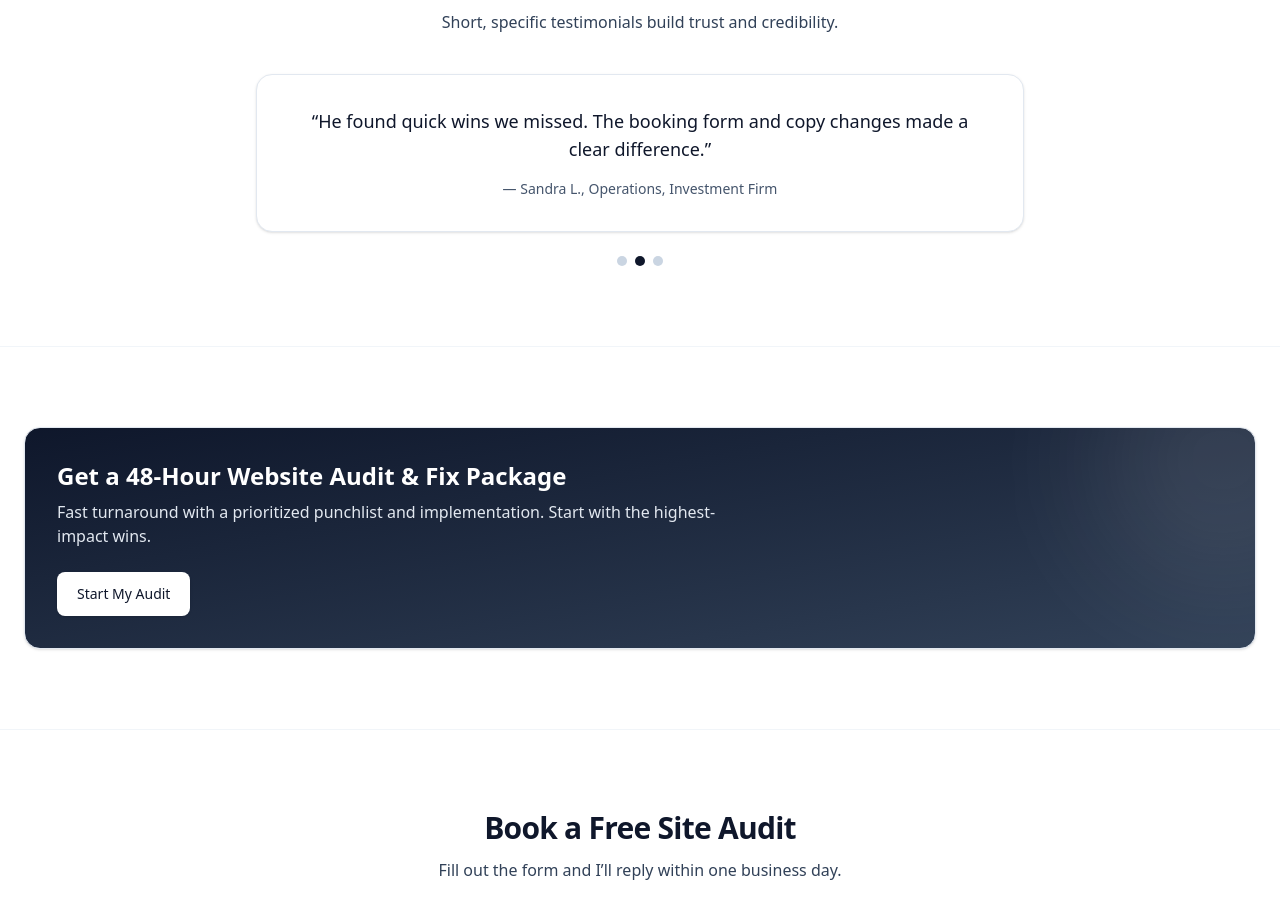
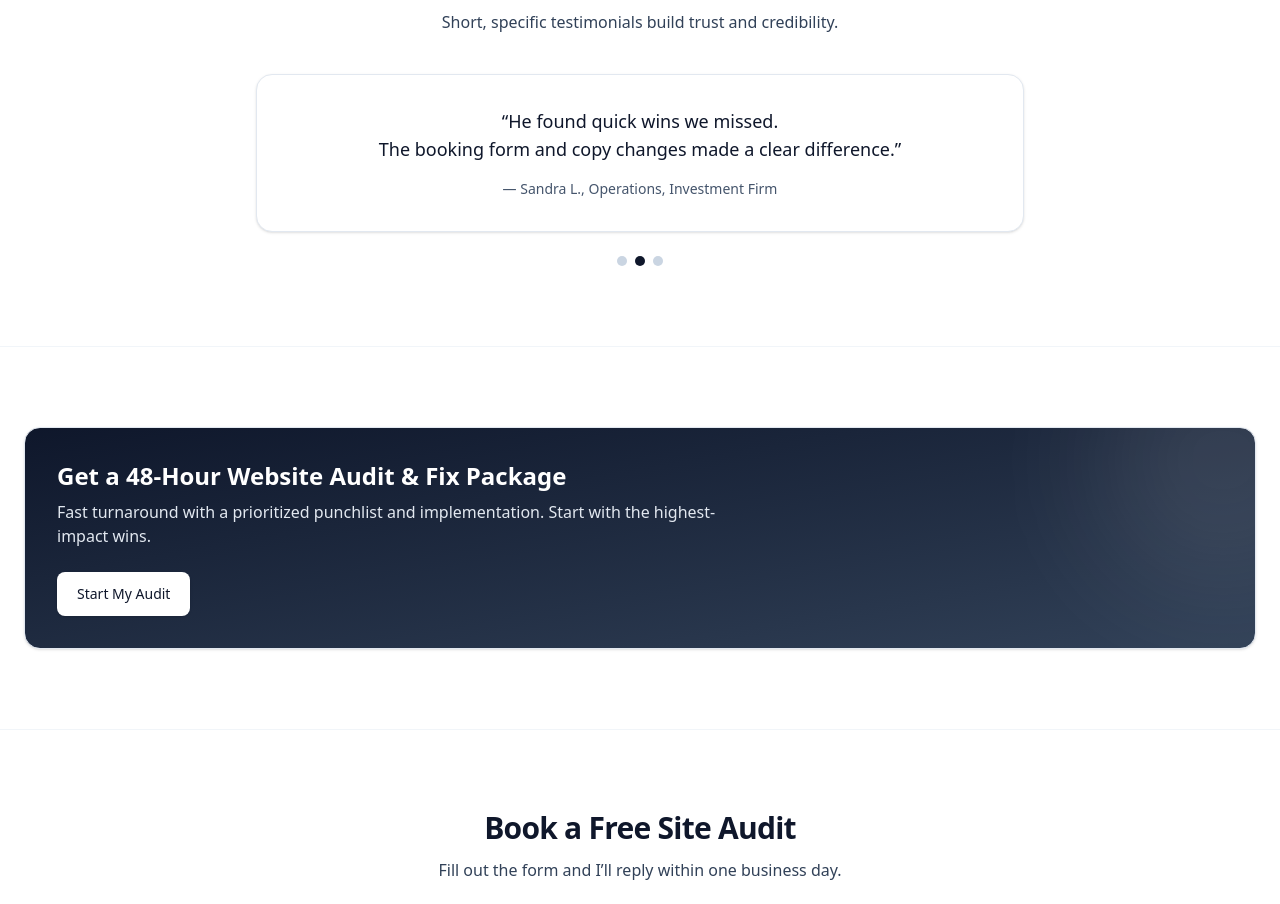
Before and after one commit to m4cbeth/warpofolio, a Next.js app: page / in a window 1280 px wide. Shown: the part 1894-2798 px from the top of the page. Built offline with nearby package versions, Linux system fonts and the light colour scheme.

Commit message:
changed testemonials to be two lines to maintain size upon animation

```diff
--- a/src/components/Testimonials.tsx
+++ b/src/components/Testimonials.tsx
@@ -37,7 +37,8 @@ export function Testimonials({ items }: { items: Testimonial[] }) {
             transition={{ duration: 0.45 }}
             className="rounded-2xl border border-slate-200 bg-white p-8 text-center shadow-sm dark:border-slate-800 dark:bg-slate-900"
           >
-            <p className="text-pretty text-lg text-slate-900 dark:text-white">“{current.quote}”</p>
+            <p className="text-pretty text-lg text-slate-900 dark:text-white">“{current.quote[0]}</p>
+            <p className="text-pretty text-lg text-slate-900 dark:text-white">{current.quote[1]}”</p>
             <footer className="mt-4 text-sm text-slate-600 dark:text-slate-300">— {current.name}{current.role ? `, ${current.role}` : ""}</footer>
           </motion.blockquote>
 
--- a/src/data/content-data.tsx
+++ b/src/data/content-data.tsx
@@ -1,7 +1,7 @@
 import { ReactNode } from "react";
 
 export type Testimonial = {
-  quote: string;
+  quote: string[];
   name: string;
   role?: string;
 };
@@ -73,19 +73,19 @@ export const caseStudies: CaseStudy[] = [
 export const testimonials: Testimonial[] = [
   {
     quote:
-      "Working with JW was seamless. Our site looks modern and we’re seeing more booked calls already.",
+      ["Working with JW was seamless.", "Our site looks modern and we’re seeing more booked calls already."],
     name: "Alex P.",
     role: "Principal, Wealth Advisory",
   },
   {
     quote:
-      "He found quick wins we missed. The booking form and copy changes made a clear difference.",
+      ["He found quick wins we missed.", "The booking form and copy changes made a clear difference."],
     name: "Sandra L.",
     role: "Operations, Investment Firm",
   },
   {
     quote:
-      "Practical SEO, not fluff. Local visibility improved within weeks — highly recommend.",
+      ["Practical SEO, not fluff.", "Local visibility improved within weeks — highly recommend."],
     name: "Mohammed R.",
     role: "Founder, Boutique Finance",
   },
--- a/src/data/content.tsx
+++ b/src/data/content.tsx
@@ -1,7 +1,7 @@
 import { ReactNode } from "react";
 
 export type Testimonial = {
-  quote: string;
+  quote: string[];
   name: string;
   role?: string;
 };
@@ -73,19 +73,19 @@ export const caseStudies: CaseStudy[] = [
 export const testimonials: Testimonial[] = [
   {
     quote:
-      "Working with JW was seamless. Our site looks modern and we’re seeing more booked calls already.",
+      ["Working with JW was seamless.", "Our site looks modern and we’re seeing more booked calls already."],
     name: "Alex P.",
     role: "Principal, Wealth Advisory",
   },
   {
     quote:
-      "He found quick wins we missed. The booking form and copy changes made a clear difference.",
+      ["He found quick wins we missed.", "The booking form and copy changes made a clear difference."],
     name: "Sandra L.",
     role: "Operations, Investment Firm",
   },
   {
     quote:
-      "Practical SEO, not fluff. Local visibility improved within weeks — highly recommend.",
+      ["Practical SEO, not fluff.", "Local visibility improved within weeks — highly recommend."],
     name: "Mohammed R.",
     role: "Founder, Boutique Finance",
   },
```
